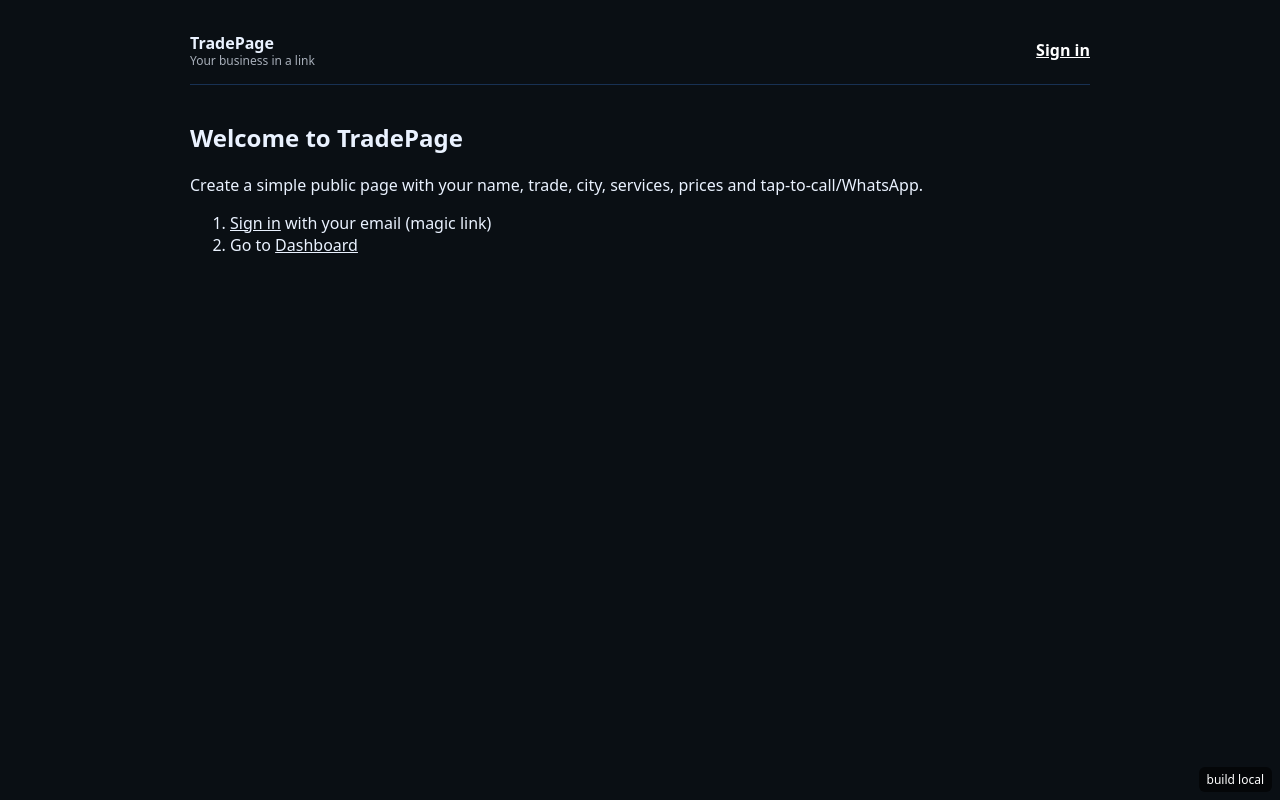
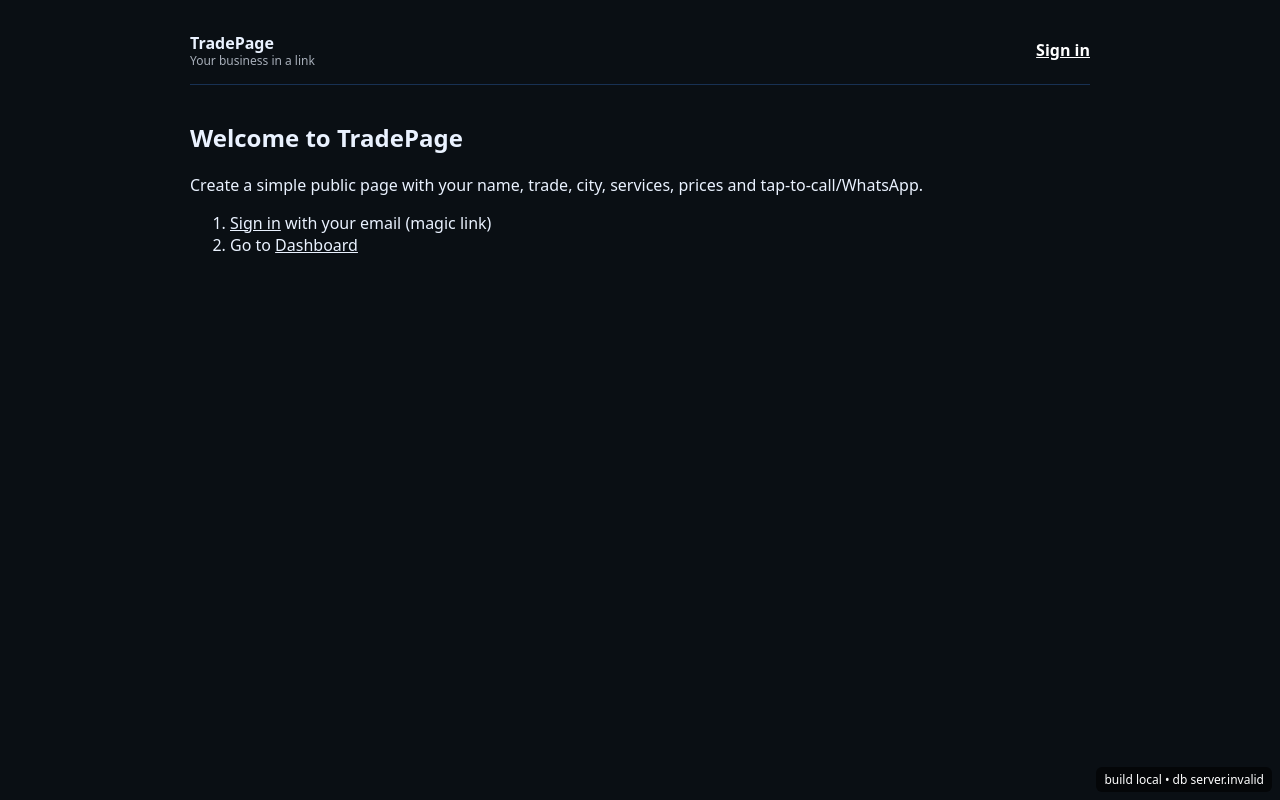
Before and after one commit to topbest0123-dot/tradepage-linkv1, a Next.js app: page / in a window 1280 px wide. Built offline with nearby package versions, Linux system fonts and the light colour scheme; no server answers.

Commit message:
Update layout.jsx

```diff
--- a/app/layout.jsx
+++ b/app/layout.jsx
@@ -24,6 +24,9 @@ export const metadata = {
 
 export default function RootLayout({ children }) {
   const sha = process.env.VERCEL_GIT_COMMIT_SHA?.slice(0,7) || 'local';
+  const supaUrl = process.env.NEXT_PUBLIC_SUPABASE_URL || '';
+  let supaHost = 'missing';
+  try { supaHost = new URL(supaUrl).host || 'missing'; } catch {}
 
   return (
     <html lang="en">
@@ -53,7 +56,7 @@ export default function RootLayout({ children }) {
           fontSize: 12, background: 'rgba(0,0,0,.6)', color: '#fff',
           padding: '4px 8px', borderRadius: 6
         }}>
-          build {sha}
+          build {sha} • db {supaHost}
         </div>
 
         <div style={{ maxWidth: 900, margin: '0 auto', padding: 16 }}>
```
